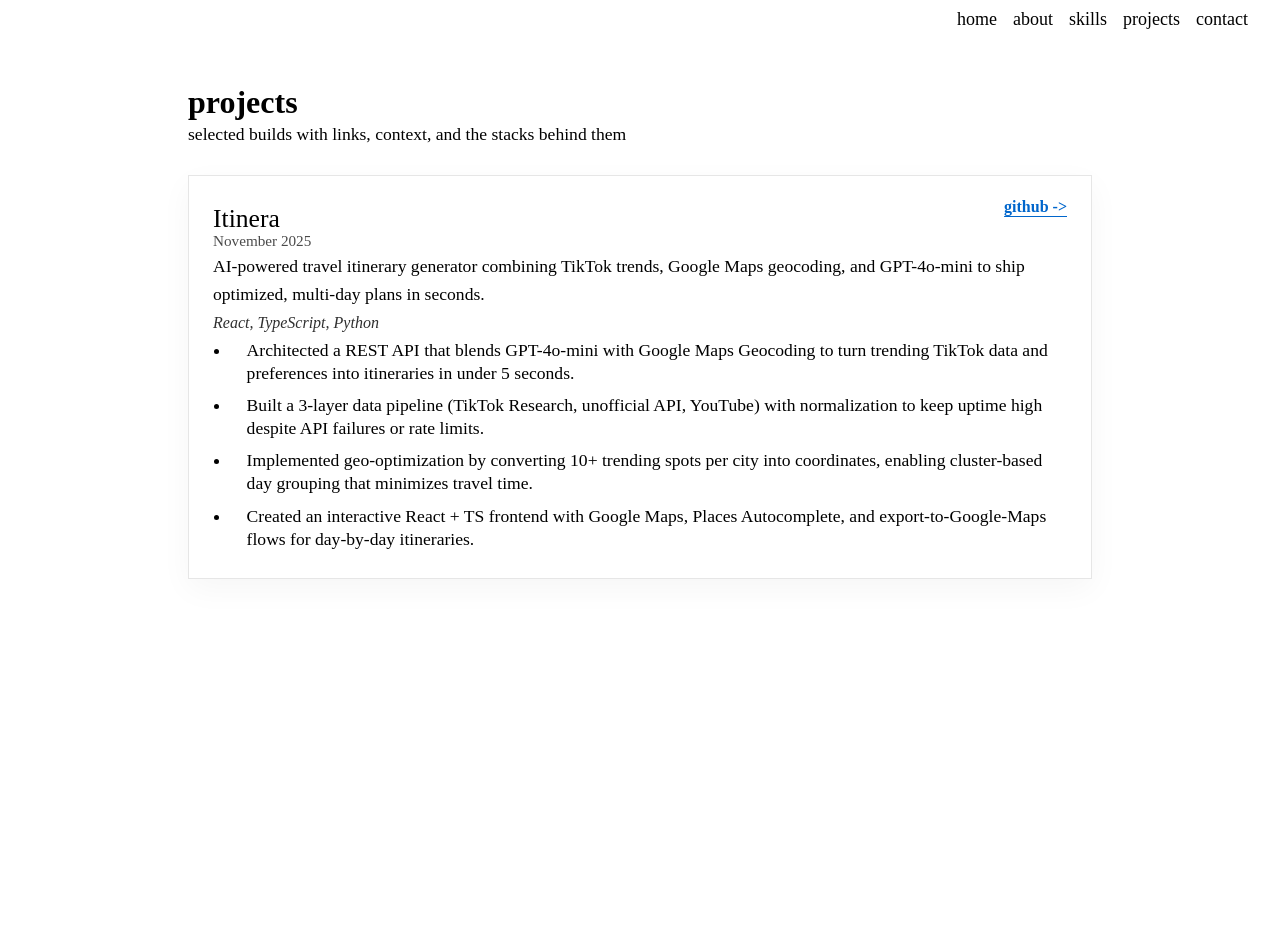
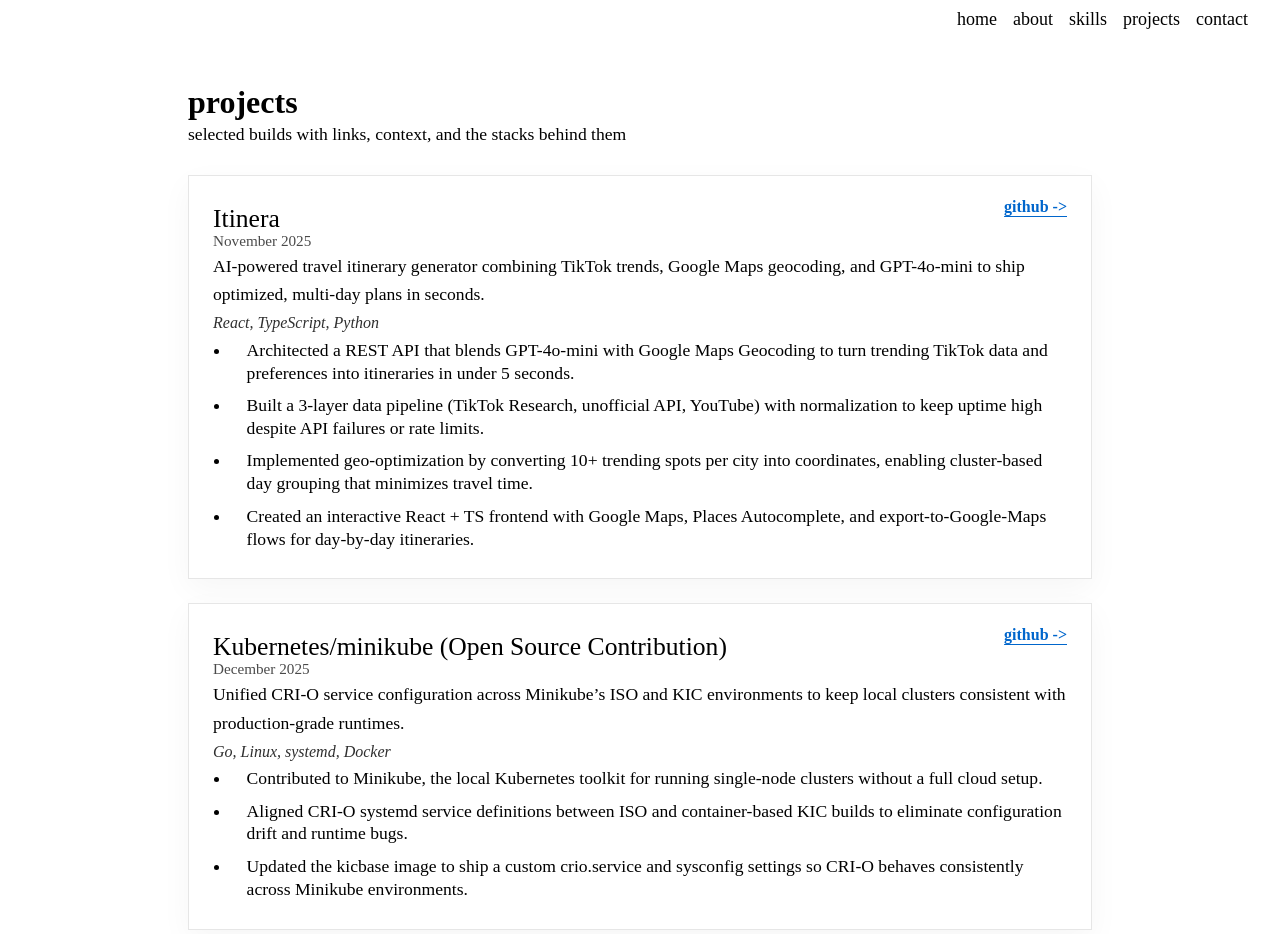
Before and after one commit to balnc9/balnc9.github.io, a React (Vite) app: page /#/projects in a window 1280 px wide. Shown: the top 934 px of the page. Before the commit the page ends 800 px from the top, so only its background shows below. Built offline with nearby package versions, Linux system fonts and the light colour scheme.

Commit message:
k8s/minikube-osc

```diff
--- a/src/pages/Projects.jsx
+++ b/src/pages/Projects.jsx
@@ -12,6 +12,19 @@ export default function Projects() {
                                 "Built a 3-layer data pipeline (TikTok Research, unofficial API, YouTube) with normalization to keep uptime high despite API failures or rate limits.",
                                 "Implemented geo-optimization by converting 10+ trending spots per city into coordinates, enabling cluster-based day grouping that minimizes travel time.",
                                 "Created an interactive React + TS frontend with Google Maps, Places Autocomplete, and export-to-Google-Maps flows for day-by-day itineraries."
+                        ]
+                },
+                {
+                        name: "Kubernetes/minikube (Open Source Contribution)",
+                        date: "December 2025",
+                        github: "https://github.com/kubernetes/minikube",
+                        tech: "Go, Linux, systemd, Docker",
+                        description:
+                                "Unified CRI-O service configuration across Minikube’s ISO and KIC environments to keep local clusters consistent with production-grade runtimes.",
+                        highlights: [
+                                "Contributed to Minikube, the local Kubernetes toolkit for running single-node clusters without a full cloud setup.",
+                                "Aligned CRI-O systemd service definitions between ISO and container-based KIC builds to eliminate configuration drift and runtime bugs.",
+                                "Updated the kicbase image to ship a custom crio.service and sysconfig settings so CRI-O behaves consistently across Minikube environments."
                         ]
                 }
         ];
```
